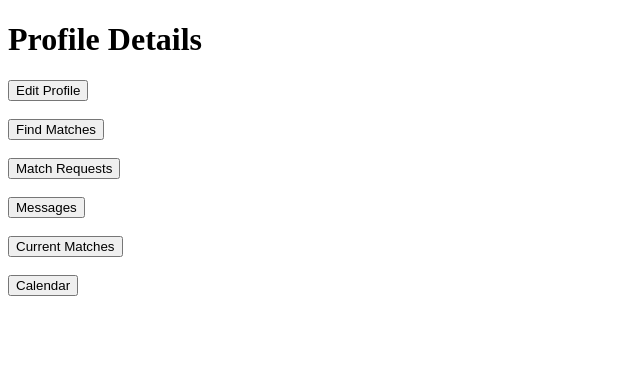
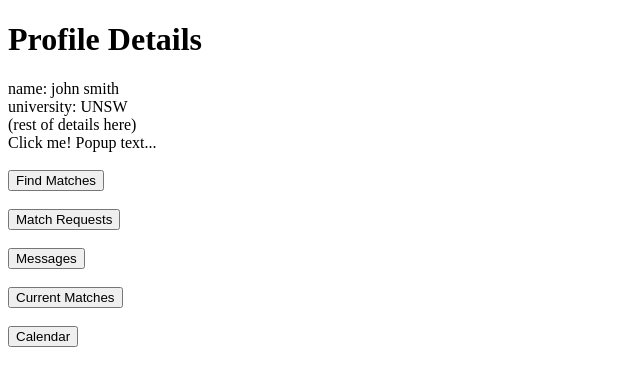
Before and after one commit to Moop204/quadratic-squad-hi-fid, a Flask app: page /dashboard in a window 1280 px wide. Shown: the top 386 px of the page, without its empty margins (0-640 px from the left). Run offline with Flask 2, Linux system fonts and the light colour scheme.

Commit message:
more progress

```diff
--- a/application.py
+++ b/application.py
@@ -1,38 +1,57 @@
 from flask import Flask, render_template
 application = Flask(__name__)
 
+# done
 @application.route("/", methods=["GET", "POST"])
 def home():
     return render_template("home.html")
 
+# done
 @application.route("/create_account", methods=["GET", "POST"])
 def create_account():
     return render_template("create_account.html")
 
+# need buttons to other main pages, i ll do this
 @application.route("/dashboard", methods=["GET", "POST"])
 def dashboard():
     return render_template("dashboard.html")
 
+# needs to show the profile of the <username>
+# for now just show a page with the <username> at the top, and button to send match request
 @application.route("/user/<username>", methods=["GET", "POST"])
 def user_profile(username):
     return render_template("user_profile.html", username = username)
 
-@application.route("/edit_profile", methods=["GET", "POST"])
-def edit_profile():
-    return render_template("edit_profile.html")
-
+# needs to show a list of matches, a list of match requests, as well as a find matches button
+# have 1 example for a match request, with accept/reject button
+# have 1 example for an already matched person, with a profile link (see above function)
+# find matches button doesnt actually needa do anything, see the edit profile button in the dashboard
 @application.route("/match", methods=["GET", "POST"])
 def match():
     return render_template("match.html")
 
+# 1 example of a chat, doesnt have to actually work, just write down some example messages
+# messages grouped by user
 @application.route("/message", methods=["GET", "POST"])
 def message():
     return render_template("message.html")
 
+# find textbooks button, describe what it does
+# list textbook for sale button, describe what it does
+# example link to textbook page below
 @application.route("/textbooks", methods=["GET", "POST"])
 def textbooks():
     return render_template("textbooks.html")
 
+# have the name of the textbook at the top
+# back button
+# button to create a popup of sellers (just desscribe what it does)
+@application.route("/textbooks/<textbook>", methods=["GET", "POST"])
+def textbook_individual(textbook):
+    return render_template("textbook_individual.html", textbook = textbook)
+
+# back button
+# use text to describe something like (calendar here)
 @application.route("/calendar", methods=["GET", "POST"])
 def calendar():
     return render_template("calendar.html")
--- a/templates/create_account.html
+++ b/templates/create_account.html
@@ -7,7 +7,7 @@
 	</head>
 	<body>
 		<h2>Account Creation</h2>
-		<form>
+		<form action="/">
 			Username: <input type="text" placeholder="Enter Username" required><br><br>
 			Password: <input type="password" placeholder="Enter Password" required><br><br>
 			Email: <input type="text" placeholder="Enter email address" required><br><br>
@@ -24,8 +24,8 @@
 				<option value="COMP">Computer Science</option>
 			</select>
 			<br><br>
-			<button type="submit" formmethod="POST">Create Account</button>
-			<button type="reset" value="Reset">Cancel</button>
+		    <button type="submit" formmethod="POST">Create Account</button>
+		    <button type="button" value="Reset" onclick="window.location='/'";>Cancel</button>
 		</form>
 	</body>
 </html>
--- a/templates/dashboard.html
+++ b/templates/dashboard.html
@@ -4,9 +4,14 @@
 		<h1>Profile Details</h1>
 	</head>
 	<body>
-		<form action="edit">
-			<button type="submit">Edit Profile</button>
-		</form>
+        <div>
+            name: john smith<br>
+            university: UNSW<br>
+            (rest of details here)<br>
+        </div>
+		<div class="popup" onclick="myFunction()">Click me!
+            <span class="popuptext" id="myPopup">Popup text...</span>
+        </div>
 		<br>
 		<form action="match_search">
 			<button type="submit">Find Matches</button>
--- a/templates/edit_profile.html
+++ b/templates/edit.html
@@ -9,7 +9,5 @@
 		<form action="dashboard">
 			<button type="submit">Back to Profile</button>
 		</form>
-<!--popups need java or something (modal popup)-->
-
 	</body>
 </html>
```
